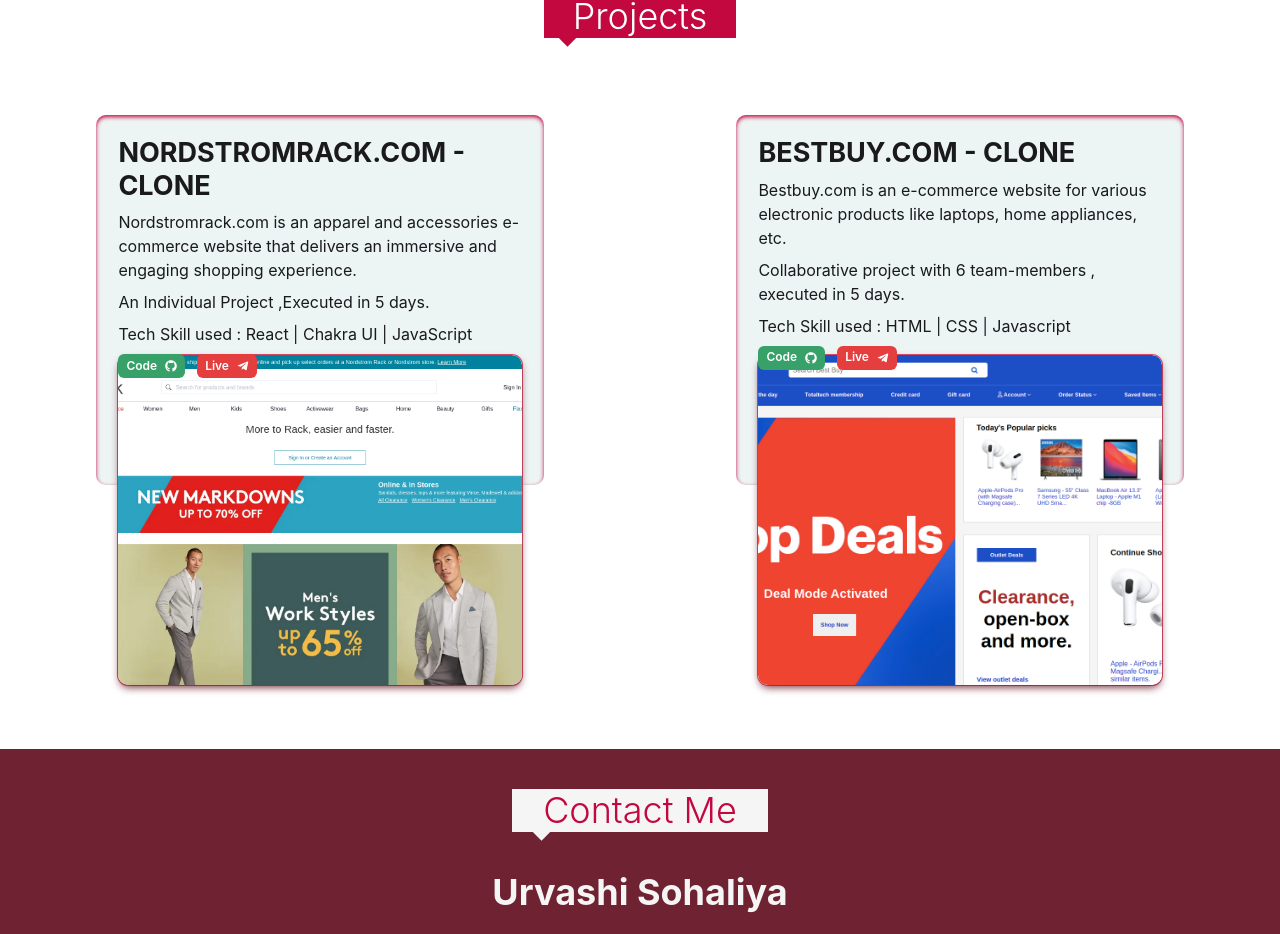
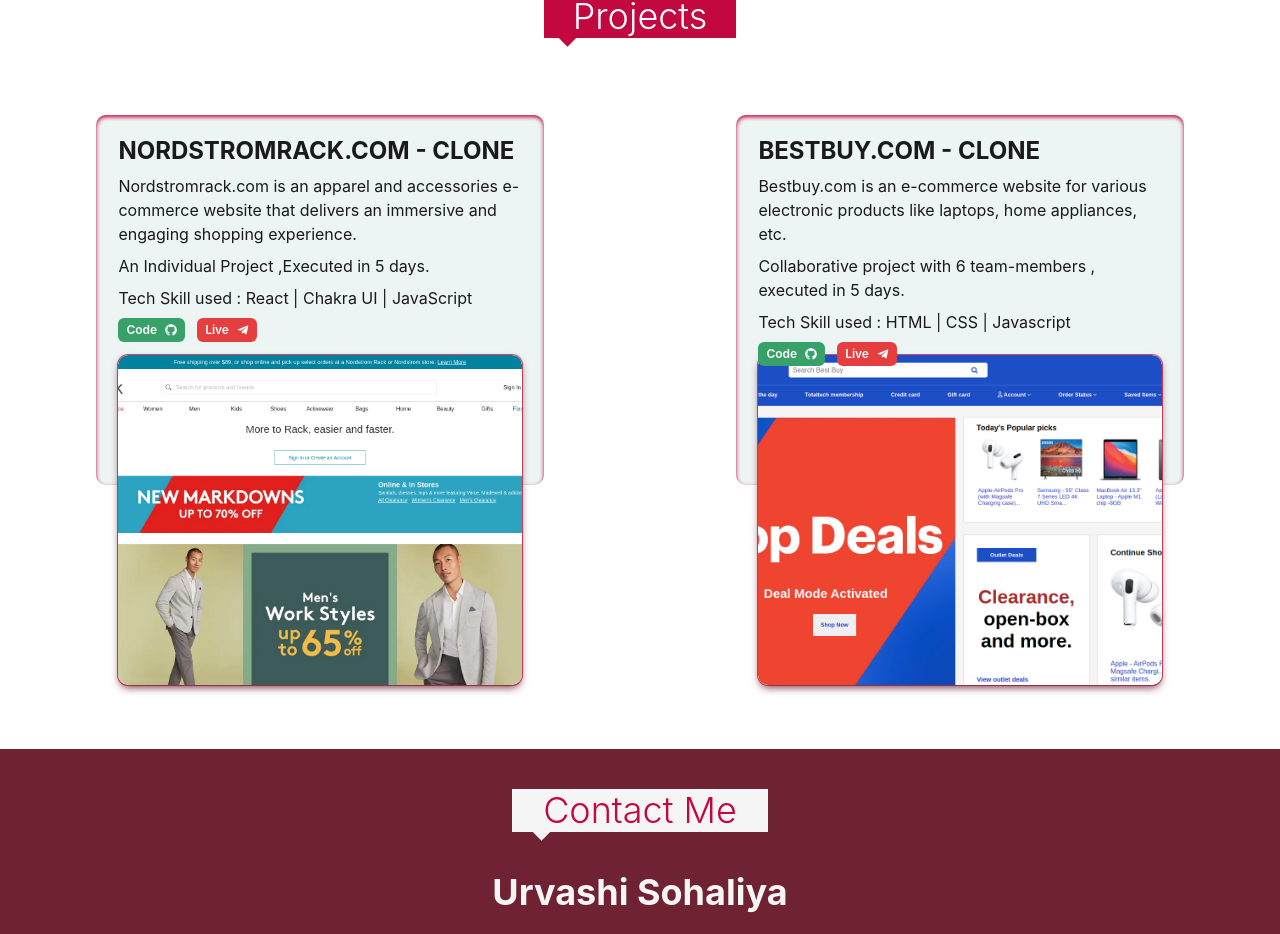
Before and after one commit to UrvashiSohaliya2511/UrvashiSohaliya2511.github.io, a React (Create React App) app: page / in a window 1280 px wide. Shown: the part 1985-2919 px from the top of the page. Built offline with nearby package versions, Linux system fonts and the light colour scheme.

Commit message:
font size change

```diff
--- a/src/componants/Project.jsx
+++ b/src/componants/Project.jsx
@@ -48,7 +48,7 @@
       >
         <Box w="70%" m="auto" className="card">
           <Stack w="100%" h={"370px"} style={cardStyle}>
-            <Heading fontSize="27px">NORDSTROMRACK.COM - CLONE</Heading>
+            <Heading fontSize="150%">NORDSTROMRACK.COM - CLONE</Heading>
             <Text>
               Nordstromrack.com is an apparel and accessories e-commerce website
               that delivers an immersive and engaging shopping experience.
@@ -89,7 +89,7 @@
         </Box>
         <Box w="70%" m="auto" className="card">
           <Stack w="100%" h={"370px"} style={cardStyle}>
-            <Heading fontSize="27px">BESTBUY.COM - CLONE</Heading>
+            <Heading fontSize="150%">BESTBUY.COM - CLONE</Heading>
             <Text>
               Bestbuy.com is an e-commerce website for various electronic
               products like laptops, home appliances, etc.
```
